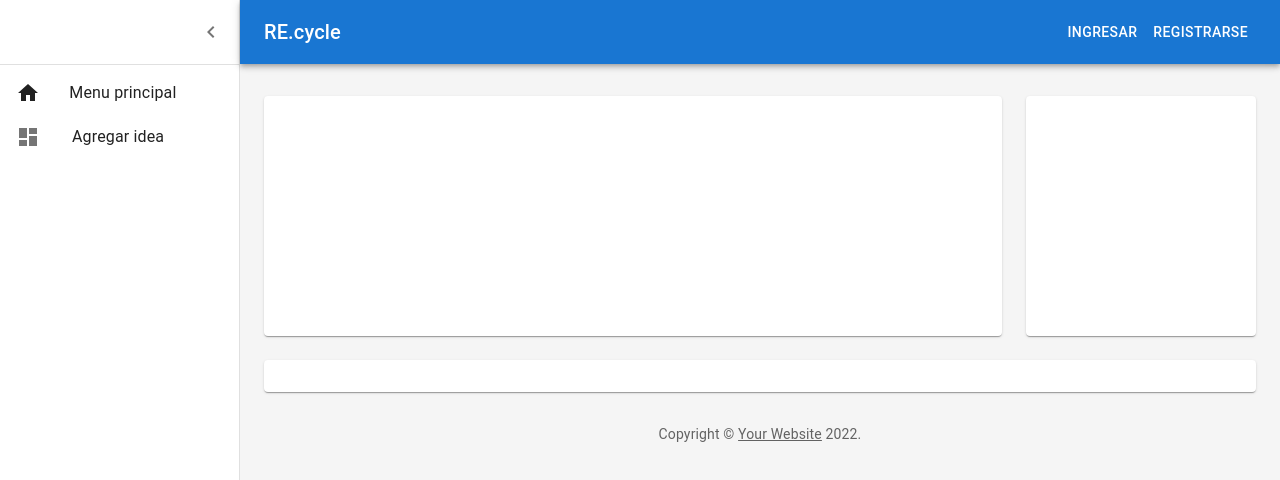
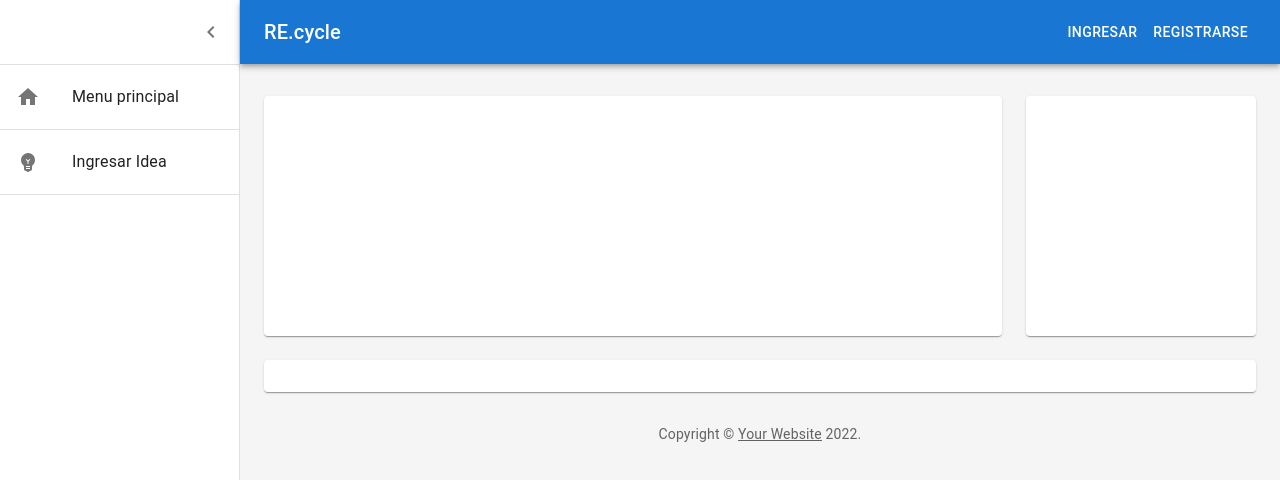
Before and after one commit to eriadlai/Hackaton-Frontend, a React (Create React App) app in the folder principal/: page / in a window 1280 px wide. Shown: the top 480 px of the page. Built offline with nearby package versions, Linux system fonts and the light colour scheme.

Commit message:
Pagina principal

```diff
--- a/principal/src/components/Dashboard.jsx
+++ b/principal/src/components/Dashboard.jsx
@@ -1,35 +1,40 @@
-import * as React from 'react';
-import { styled, createTheme, ThemeProvider } from '@mui/material/styles';
-import CssBaseline from '@mui/material/CssBaseline';
-import MuiDrawer from '@mui/material/Drawer';
-import Box from '@mui/material/Box';
-import MuiAppBar from '@mui/material/AppBar';
-import Toolbar from '@mui/material/Toolbar';
-import List from '@mui/material/List';
-import Typography from '@mui/material/Typography';
-import Divider from '@mui/material/Divider';
-import IconButton from '@mui/material/IconButton';
-import Container from '@mui/material/Container';
-import Grid from '@mui/material/Grid';
-import Paper from '@mui/material/Paper';
-import Link from '@mui/material/Link';
-import MenuIcon from '@mui/icons-material/Menu';
-import ChevronLeftIcon from '@mui/icons-material/ChevronLeft';
-import ListItemButton from '@mui/material/ListItemButton';
-import ListItemIcon from '@mui/material/ListItemIcon';
-import ListItemText from '@mui/material/ListItemText';
-import DashboardIcon from '@mui/icons-material/Dashboard';
-import { Button } from '@mui/material';
-import HomeIcon from '@mui/icons-material/Home';
+import * as React from "react";
+import { styled, createTheme, ThemeProvider } from "@mui/material/styles";
+import CssBaseline from "@mui/material/CssBaseline";
+import MuiDrawer from "@mui/material/Drawer";
+import Box from "@mui/material/Box";
+import MuiAppBar from "@mui/material/AppBar";
+import Toolbar from "@mui/material/Toolbar";
+import List from "@mui/material/List";
+import Typography from "@mui/material/Typography";
+import Divider from "@mui/material/Divider";
+import IconButton from "@mui/material/IconButton";
+import Container from "@mui/material/Container";
+import Grid from "@mui/material/Grid";
+import Paper from "@mui/material/Paper";
+import Link from "@mui/material/Link";
+import MenuIcon from "@mui/icons-material/Menu";
+import ChevronLeftIcon from "@mui/icons-material/ChevronLeft";
+import ListItemButton from "@mui/material/ListItemButton";
+import ListItemText from "@mui/material/ListItemText";
+import DashboardIcon from "@mui/icons-material/Dashboard";
+import { Button, ListItemIcon } from "@mui/material";
+import HomeIcon from "@mui/icons-material/Home";
+import EmojiObjectsIcon from "@mui/icons-material/EmojiObjects";
 function Copyright(props) {
   return (
-    <Typography variant="body2" color="text.secondary" align="center" {...props}>
-      {'Copyright © '}
+    <Typography
+      variant="body2"
+      color="text.secondary"
+      align="center"
+      {...props}
+    >
+      {"Copyright © "}
       <Link color="inherit" href="https://mui.com/">
         Your Website
-      </Link>{' '}
+      </Link>{" "}
       {new Date().getFullYear()}
-      {'.'}
+      {"."}
     </Typography>
   );
 }
@@ -37,48 +42,48 @@ function Copyright(props) {
 const drawerWidth = 240;
 
 const AppBar = styled(MuiAppBar, {
-  shouldForwardProp: (prop) => prop !== 'open',
+  shouldForwardProp: (prop) => prop !== "open",
 })(({ theme, open }) => ({
   zIndex: theme.zIndex.drawer + 1,
-  transition: theme.transitions.create(['width', 'margin'], {
+  transition: theme.transitions.create(["width", "margin"], {
     easing: theme.transitions.easing.sharp,
     duration: theme.transitions.duration.leavingScreen,
   }),
   ...(open && {
     marginLeft: drawerWidth,
     width: `calc(100% - ${drawerWidth}px)`,
-    transition: theme.transitions.create(['width', 'margin'], {
+    transition: theme.transitions.create(["width", "margin"], {
       easing: theme.transitions.easing.sharp,
       duration: theme.transitions.duration.enteringScreen,
     }),
   }),
 }));
 
-const Drawer = styled(MuiDrawer, { shouldForwardProp: (prop) => prop !== 'open' })(
-  ({ theme, open }) => ({
-    '& .MuiDrawer-paper': {
-      position: 'relative',
-      whiteSpace: 'nowrap',
+const Drawer = styled(MuiDrawer, {
+  shouldForwardProp: (prop) => prop !== "open",
+})(({ theme, open }) => ({
+  "& .MuiDrawer-paper": {
+    position: "relative",
+    whiteSpace: "nowrap",
     width: drawerWidth,
-      transition: theme.transitions.create('width', {
+    transition: theme.transitions.create("width", {
       easing: theme.transitions.easing.sharp,
       duration: theme.transitions.duration.enteringScreen,
     }),
-      boxSizing: 'border-box',
+    boxSizing: "border-box",
     ...(!open && {
-        overflowX: 'hidden',
-        transition: theme.transitions.create('width', {
+      overflowX: "hidden",
+      transition: theme.transitions.create("width", {
         easing: theme.transitions.easing.sharp,
         duration: theme.transitions.duration.leavingScreen,
       }),
       width: theme.spacing(7),
-        [theme.breakpoints.up('sm')]: {
+      [theme.breakpoints.up("sm")]: {
         width: theme.spacing(9),
       },
     }),
   },
-  }),
-);
+}));
 
 const mdTheme = createTheme();
 
@@ -90,12 +95,12 @@ function DashboardContent() {
 
   return (
     <ThemeProvider theme={mdTheme}>
-      <Box sx={{ display: 'flex' }}>
+      <Box sx={{ display: "flex" }}>
         <CssBaseline />
         <AppBar position="absolute" open={open}>
           <Toolbar
             sx={{
-              pr: '24px', // keep right padding when drawer closed
+              pr: "24px", // keep right padding when drawer closed
             }}
           >
             <IconButton
@@ -104,15 +109,16 @@ function DashboardContent() {
               aria-label="open drawer"
               onClick={toggleDrawer}
               sx={{
-                marginRight: '36px',
-                ...(open && { display: 'none' }),
+                marginRight: "36px",
+                ...(open && { display: "none" }),
               }}
             >
               <MenuIcon />
             </IconButton>
             <Typography
-              component="div"
+              component="h1"
               variant="h6"
+              color="inherit"
               noWrap
               sx={{ flexGrow: 1 }}
             >
@@ -125,9 +131,9 @@ function DashboardContent() {
         <Drawer variant="permanent" open={open}>
           <Toolbar
             sx={{
-              display: 'flex',
-              alignItems: 'center',
-              justifyContent: 'flex-end',
+              display: "flex",
+              alignItems: "center",
+              justifyContent: "flex-end",
               px: [1],
             }}
           >
@@ -138,30 +144,36 @@ function DashboardContent() {
           <Divider />
           <List component="nav">
             <ListItemButton>
+              <ListItemIcon>
                 <HomeIcon>
                   <DashboardIcon />
                 </HomeIcon>
-      <ListItemText className='top' primary="Menu principal" />
+              </ListItemIcon>
+              <ListItemText primary="Menu principal" />
             </ListItemButton>
+            <Divider sx={{ my: 1 }} />
             <ListItemButton>
               <ListItemIcon>
+                <EmojiObjectsIcon>
                   <DashboardIcon />
+                </EmojiObjectsIcon>
               </ListItemIcon>
-      <ListItemText primary="Agregar idea" />
+              <ListItemText primary="Ingresar Idea" />
             </ListItemButton>
+            <Divider sx={{ my: 1 }} />
+
           </List>
-
         </Drawer>
         <Box
           component="main"
           sx={{
             backgroundColor: (theme) =>
-              theme.palette.mode === 'light'
+              theme.palette.mode === "light"
                 ? theme.palette.grey[100]
                 : theme.palette.grey[900],
             flexGrow: 1,
-            height: '100vh',
-            overflow: 'auto',
+            height: "100vh",
+            overflow: "auto",
           }}
         >
           <Toolbar />
@@ -172,31 +184,28 @@ function DashboardContent() {
                 <Paper
                   sx={{
                     p: 2,
-                    display: 'flex',
-                    flexDirection: 'column',
+                    display: "flex",
+                    flexDirection: "column",
                     height: 240,
                   }}
-                >
-
-                </Paper>
+                ></Paper>
               </Grid>
               {/* Recent Deposits */}
               <Grid item xs={12} md={4} lg={3}>
                 <Paper
                   sx={{
                     p: 2,
-                    display: 'flex',
-                    flexDirection: 'column',
+                    display: "flex",
+                    flexDirection: "column",
                     height: 240,
                   }}
-                >
-
-                </Paper>
+                ></Paper>
               </Grid>
               {/* Recent Orders */}
               <Grid item xs={12}>
-                <Paper sx={{ p: 2, display: 'flex', flexDirection: 'column' }}>
-                </Paper>
+                <Paper
+                  sx={{ p: 2, display: "flex", flexDirection: "column" }}
+                ></Paper>
               </Grid>
             </Grid>
             <Copyright sx={{ pt: 4 }} />
```
Lines whose indentation alone changed are shown as unchanged.
